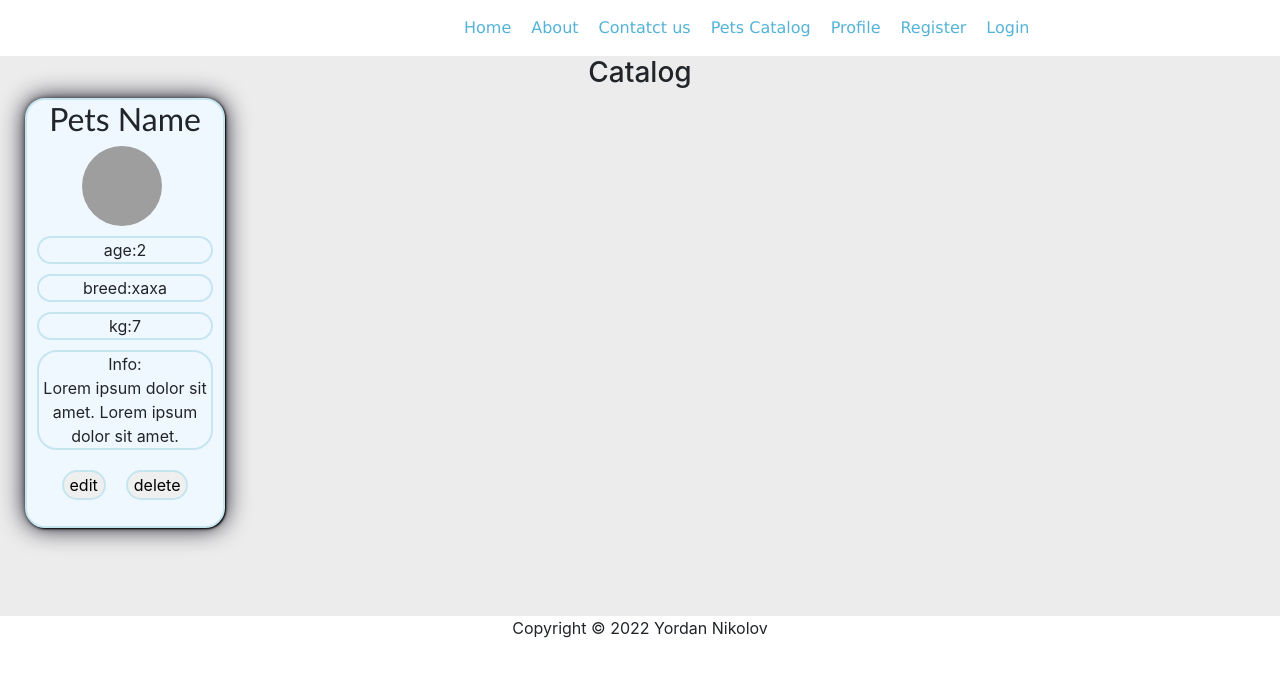
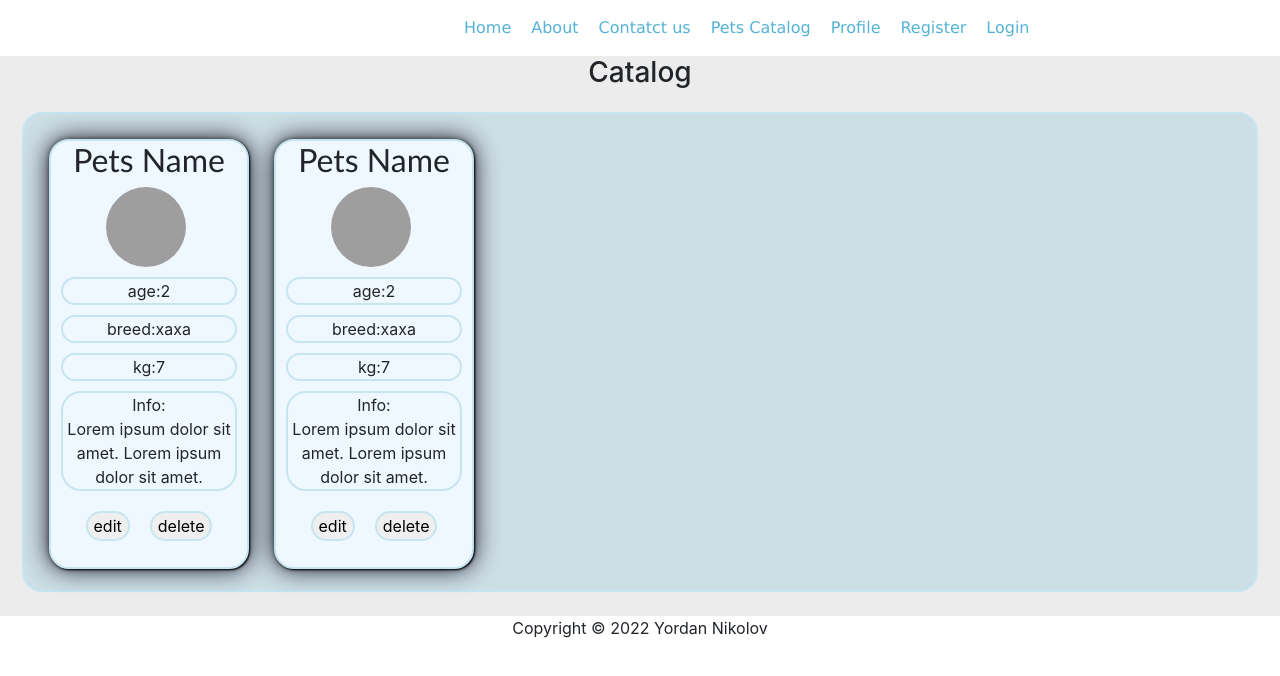
Before and after one commit to nlotoo/Pet-HUB-Application, a React (Create React App) app in the folder client/: page /pets-catalog in a window 1280 px wide. Shown: the top 676 px of the page. Built offline with nearby package versions, Linux system fonts and the light colour scheme; grey boxes are pictures that could not be loaded.

Commit message:
css styling

```diff
--- a/client/src/Components/PetsCatalog/PetsCard/petsCard.css
+++ b/client/src/Components/PetsCatalog/PetsCard/petsCard.css
@@ -19,7 +19,8 @@ h2 {
     height: 80px;
     clip-path: circle();
 }
-p{
+
+p {
     margin-bottom: 0%;
 }
 
@@ -31,9 +32,10 @@ p{
     border: solid 2px #C6E5F1;
 }
 
-#pet-card-buttons{
+#pet-card-buttons {
     text-align: center;
 }
+
 #pet-card-button {
 
     margin: 10px;
--- a/client/src/Components/PetsCatalog/PetsCatalog.js
+++ b/client/src/Components/PetsCatalog/PetsCatalog.js
@@ -9,12 +9,14 @@ const PetsCatalog = () => {
 
 
     return (
-        <div className="pets-catalog-wraper">
+        <div className="catalog-root">
             <h3 className="pets-heading">Catalog</h3>
-            <div >
-                <PetsCard />
+            <div className="pets-catalog-wraper">
+                <div className="pets-catalog-rail">
+                    <PetsCard />
+                    <PetsCard />
+                </div>
             </div>
-
 
 
         </div>
--- a/client/src/Components/PetsCatalog/petsCatalog.css
+++ b/client/src/Components/PetsCatalog/petsCatalog.css
@@ -1,3 +1,19 @@
 .pets-heading {
     text-align: center;
 }
+
+
+
+.pets-catalog-wraper {
+    margin: 22px;
+    height: 480px;
+    border: solid 2px #C6E5F1;
+    border-radius: 20px;
+    background: rgba(150, 197, 217, 0.36);
+}
+
+.pets-catalog-rail {
+    display: inline-flex;
+    margin-top: 25px;
+
+}
```
